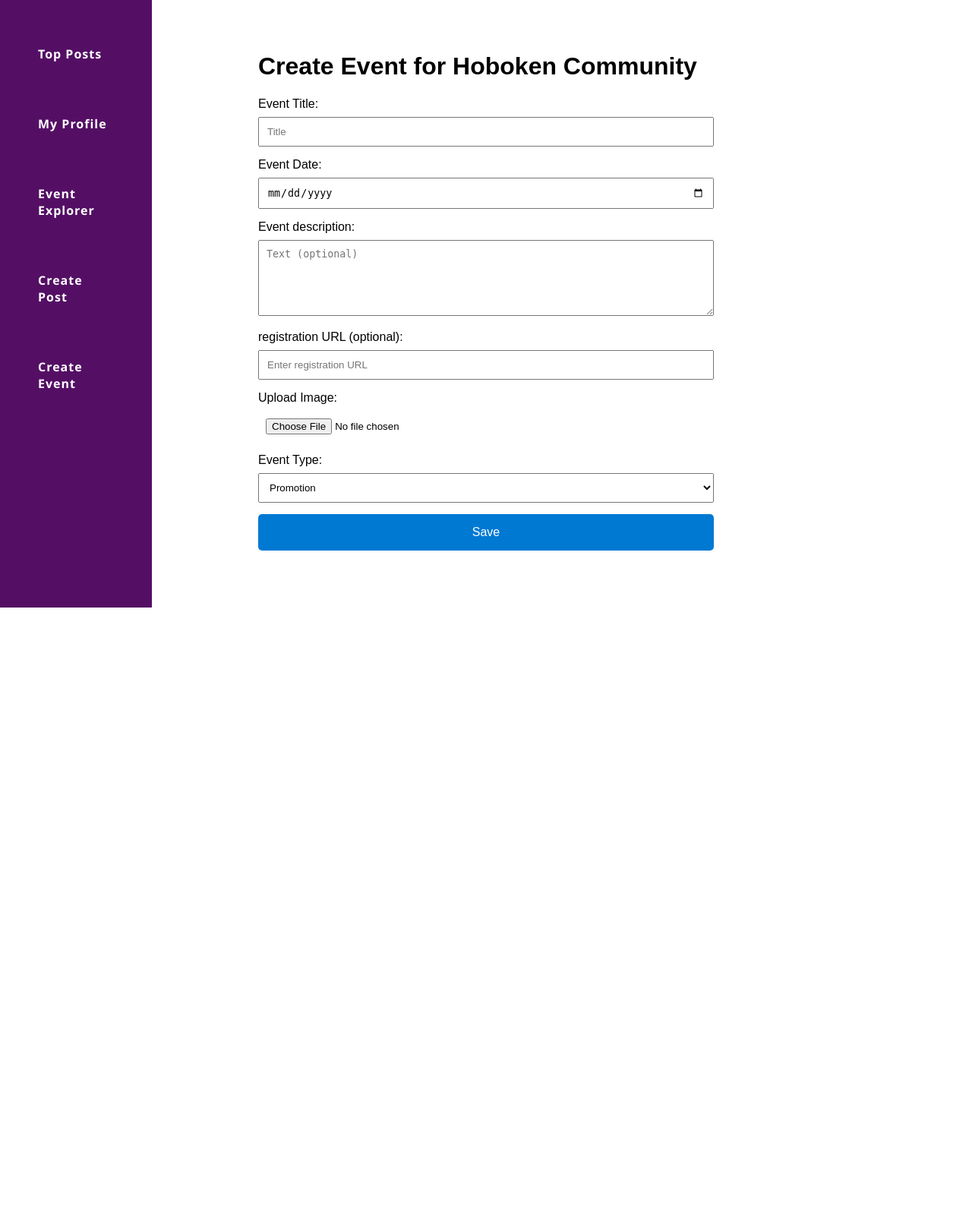
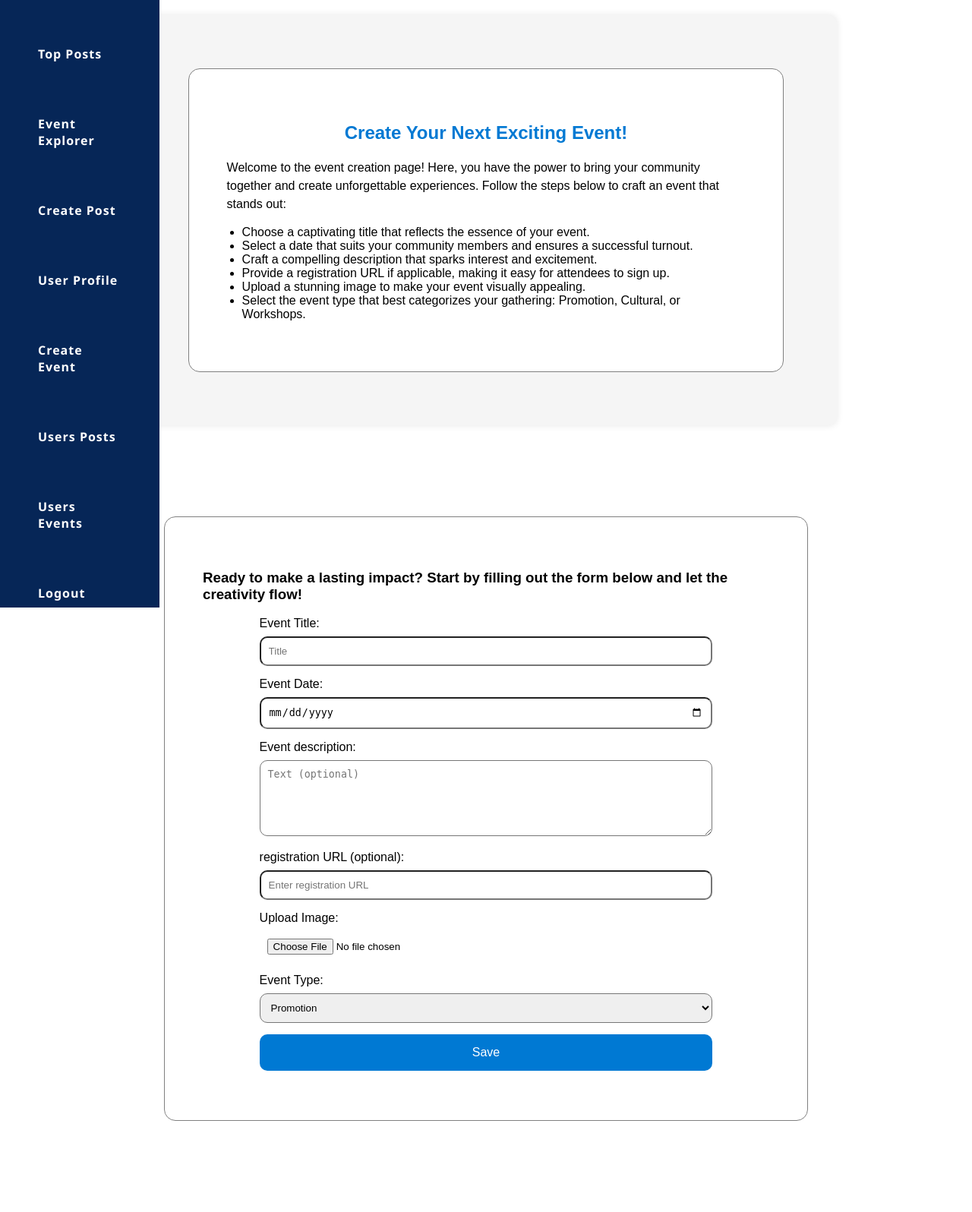
Before and after one commit to Anurag-a-a/Loca_Link_Website, a Flask app: page /community/createEvent in a window 1280 px wide. Shown: the whole page at 76% size. Before the commit the page ends 800 px from the top, so only its background shows below. Run offline with Flask 3, Linux system fonts and the light colour scheme; a user stored in the database is signed in.

Commit message:
minor changes

```diff
--- a/static/profilepage.css
+++ b/static/profilepage.css
@@ -1,8 +1,12 @@
 /* Styling for the navigation bar */
+body {
+  font-family: Arial, sans-serif;
+}
+
 .navbar {
-  width: 200px;
+  width: 210px;
   height: 100%;
-  background-color: #540f65;
+  background-color: #062657;
   position: fixed;
   top: 0;
   left: 0;
@@ -22,6 +26,23 @@
   transition: color 0.3s ease; /* Add a smooth color transition on hover */
 }
 
+.attractive-content {
+  max-width: 70%;
+  margin: 20px auto;
+  padding: 20px;
+  background-color: #f5f5f5;
+  border-radius: 10px;
+  box-shadow: 0 0 10px rgba(0, 0, 0, 0.1);
+}
+
+.attractive-content p {
+  line-height: 1.5;
+}
+
+.attractive-content ul {
+  list-style-type: disc;
+  padding-left: 20px;
+}
 .navbar a:hover {
   background-color: #555;
 }
@@ -29,12 +50,12 @@
 .dropdown {
   position: relative;
   display: inline-block;
-}
+  }
 
 .dropdown-content {
   display: none;
   position: absolute;
-  background-color: #333;
+  background-color: #005a9e;
   min-width: 160px;
   z-index: 1;
   left: 20px;
@@ -86,7 +107,7 @@ text-decoration: none;
 .posts-container {
   display: block;
   block-size: auto;
-  margin: 50px;
+  margin: 50px auto;
 }
 
 .posts-container a {
@@ -193,3 +214,21 @@ text-decoration: none;
     cursor: pointer;
     border-radius: 5px;
 }
+
+.page-content {
+  max-width: 800px; /* Adjust the maximum width as needed */
+  margin: 6% auto; /* Center the content and add margin */
+  padding: 20px; /* Add padding for better readability */
+  background-color: #fff; /* Set a background color */
+  box-shadow: 0 0 10px rgba(0, 0, 0, 0.1); /* Add a subtle box shadow */
+  border-radius: 8px; /* Add rounded corners */
+}
+
+.page-content h2 {
+  color: #0079d3; /* Set heading color */
+}
+
+.page-content p {
+  color: #333; /* Set paragraph text color */
+  line-height: 1.5; /* Adjust line height for better readability */
+}
--- a/templates/CommunityPage.html
+++ b/templates/CommunityPage.html
@@ -1,13 +1,13 @@
 <!DOCTYPE html>
 <html>
   <head>
-    <title>ART Community</title>
+    <title>{{ community['name'] }} Community</title>
     <link rel="stylesheet" type="text/css" href="/static/profilepage.css" />
   </head>
   <body>
     <div class="navbar">
       <a href="{{ url_for('community.topPosts') }}">Top Posts</a>
-      <a href="#">Event Explorer</a>
+      <a href="{{ url_for('community.eventExplorer') }}">Event Explorer</a>
       <a href="{{ url_for('post.createPost') }}">Create Post</a>
       <div class="dropdown">
         <a href="#">All Communities</a>
@@ -20,6 +20,7 @@
       <a href="{{ url_for('user.profile') }}">User Profile</a>
       <a href="{{ url_for('community.createEvent') }}">Create Event</a>
       <a href="{{ url_for('post.usersPosts') }}">Users Posts</a>
+      <a href="{{ url_for('community.usersEvents') }}">Users Events</a>
       <a href="{{ url_for('user.logout') }}">Logout</a>
 
     </div>
--- a/templates/DeletePost.html
+++ b/templates/DeletePost.html
@@ -1,7 +1,7 @@
 <!DOCTYPE html>
 <html>
 <head>
-    <title>Show Posts</title>
+    <title>Delete Posts</title>
 </head>
 <body>
     <h1>Posts</h1>
--- a/templates/Profile.html
+++ b/templates/Profile.html
@@ -1,7 +1,7 @@
 <!DOCTYPE html>
 <html>
   <head>
-    <title>User Profile</title>
+    <title>{{username}} Profile</title>
     <link rel="stylesheet" type="text/css" href="/static/profilepage.css" />
     <style>
       body {
@@ -112,7 +112,7 @@
   <body>
     <div class="navbar">
       <a href="{{ url_for('community.topPosts') }}">Top Posts</a>
-      <a href="#">Event Explorer</a>
+      <a href="{{ url_for('community.eventExplorer') }}">Event Explorer</a>
       <a href="{{ url_for('post.createPost') }}">Create Post</a>
       <div class="dropdown">
         <a href="#">All Communities</a>
@@ -125,6 +125,7 @@
       <a href="{{ url_for('user.profile') }}">User Profile</a>
       <a href="{{ url_for('community.createEvent') }}">Create Event</a>
       <a href="{{ url_for('post.usersPosts') }}">Users Posts</a>
+      <a href="{{ url_for('community.usersEvents') }}">Users Events</a>
       <a href="{{ url_for('user.logout') }}">Logout</a>
 
     </div>
--- a/templates/createEvent.html
+++ b/templates/createEvent.html
@@ -3,16 +3,12 @@
   <head>
     <meta charset="UTF-8" />
     <meta name="viewport" content="width=device-width, initial-scale=1.0" />
-    <title>Events</title>
+    <title> Create Events </title>
     <link rel="stylesheet" type="text/css" href="/static/profilepage.css" />
     <style>
-      body {
+      form {
+        max-width: 80%;
         font-family: Arial, sans-serif;
-        margin: 20px;
-      }
-
-      form {
-        max-width: 600px;
         margin: auto;
       }
 
@@ -29,11 +25,18 @@
         margin-bottom: 15px;
         display: inline-block;
         box-sizing: border-box;
+        border-radius: 10px;
       }
 
       textarea {
         height: 100px;
         resize: vertical;
+        border-radius: 10px;
+      }
+
+      h2 {
+      text-align: center;
+      color: #0079d3;
       }
 
       input[type="submit"] {
@@ -41,7 +44,7 @@
         color: white;
         padding: 15px;
         border: none;
-        border-radius: 5px;
+        border-radius: 10px;
         cursor: pointer;
         font-size: 16px;
       }
@@ -54,18 +57,39 @@
   <body>
     <div class="navbar">
       <a href="{{ url_for('community.topPosts') }}">Top Posts</a>
-      <a href="{{ url_for('user.profile') }}">My Profile</a>
-      <a href="#">Event Explorer</a>
+      <a href="{{ url_for('community.eventExplorer') }}">Event Explorer</a>
       <a href="{{ url_for('post.createPost') }}">Create Post</a>
+      <a href="{{ url_for('user.profile') }}">User Profile</a>
       <a href="{{ url_for('community.createEvent') }}">Create Event</a>
+      <a href="{{ url_for('post.usersPosts') }}">Users Posts</a>
+      <a href="{{ url_for('community.usersEvents') }}">Users Events</a>
+      <a href="{{ url_for('user.logout') }}">Logout</a>
 
     </div>
 
-    <h2>Create a post</h2>
+    <div class="attractive-content">
+      <div class="posts-block">
+      <h2>Create Your Next Exciting Event!</h2>
 
-    <form method="post" action="{{ url_for('community.createEvent') }}" enctype="multipart/form-data">
+      <p>Welcome to the event creation page! Here, you have the power to bring your community together and create unforgettable experiences. Follow the steps below to craft an event that stands out:</p>
 
-      <h1> Create Event for {{ communityName }} Community </h1>
+      <ul>
+        <li>Choose a captivating title that reflects the essence of your event.</li>
+        <li>Select a date that suits your community members and ensures a successful turnout.</li>
+        <li>Craft a compelling description that sparks interest and excitement.</li>
+        <li>Provide a registration URL if applicable, making it easy for attendees to sign up.</li>
+        <li>Upload a stunning image to make your event visually appealing.</li>
+        <li>Select the event type that best categorizes your gathering: Promotion, Cultural, or Workshops.</li>
+      </ul>
+      </div>
+    </div>
+
+    <div class="profile">
+    <div class="posts-block">
+
+      <h3>Ready to make a lasting impact? Start by filling out the form below and let the creativity flow!</h3>
+
+      <form method="post" action="{{ url_for('community.createEvent') }}" enctype="multipart/form-data">
 
       <label for="title">Event Title:</label>
       <input type="text" id="title" name="title" required placeholder="Title" required/>
@@ -104,5 +128,8 @@
       <!-- Submit button -->
       <input type="submit" value="Save" />
     </form>
+  </div>
+</div>
+
   </body>
 </html>
--- a/templates/eventExplorer.html
+++ b/templates/eventExplorer.html
@@ -1,7 +1,7 @@
 <!DOCTYPE html>
 <html>
   <head>
-    <title>ART Community</title>
+    <title>Event Explorer</title>
     <link
       rel="stylesheet"
       href="https://cdnjs.cloudflare.com/ajax/libs/font-awesome/5.15.3/css/all.min.css"
@@ -12,7 +12,7 @@
     <!-- Navigation bar -->
     <div class="navbar">
       <a href="{{ url_for('community.topPosts') }}">Top Posts</a>
-      <a href="#">Event Explorer</a>
+      <a href="{{ url_for('community.eventExplorer') }}">Event Explorer</a>
       <a href="{{ url_for('post.createPost') }}">Create Post</a>
       <div class="dropdown">
         <a href="#">All Communities</a>
@@ -25,6 +25,7 @@
       <a href="{{ url_for('user.profile') }}">User Profile</a>
       <a href="{{ url_for('community.createEvent') }}">Create Event</a>
       <a href="{{ url_for('post.usersPosts') }}">Users Posts</a>
+      <a href="{{ url_for('community.usersEvents') }}">Users Events</a>
       <a href="{{ url_for('user.logout') }}">Logout</a>
 
     </div>
--- a/templates/topPosts.html
+++ b/templates/topPosts.html
@@ -1,7 +1,7 @@
 <!DOCTYPE html>
 <html>
   <head>
-    <title>ART Community</title>
+    <title>Home Page</title>
     <link
       rel="stylesheet"
       href="https://cdnjs.cloudflare.com/ajax/libs/font-awesome/5.15.3/css/all.min.css"
--- a/userApp.py
+++ b/userApp.py
@@ -39,6 +39,12 @@ def user_login():
         else:
             login_message = "Invalid username or password."
             return render_template('login.html', message=login_message)
+
+    username = session.get("username")
+    communityName = session.get("location")
+
+    if username:
+        return render_template('refresh_and_redirect.html')
 
     return render_template('login.html')
 
```
Also changed, not shown: static/style.css (+89 -0 lines), static/topPosts.css (deleted, +0 -96 lines), templates/EditProfile.html (+9 -3 lines), templates/createPost.html (+12 -12 lines), templates/userEvents.html (deleted, +0 -88 lines), templates/usersEvents.html (+4 -10 lines), templates/usersPosts.html (+4 -10 lines).
